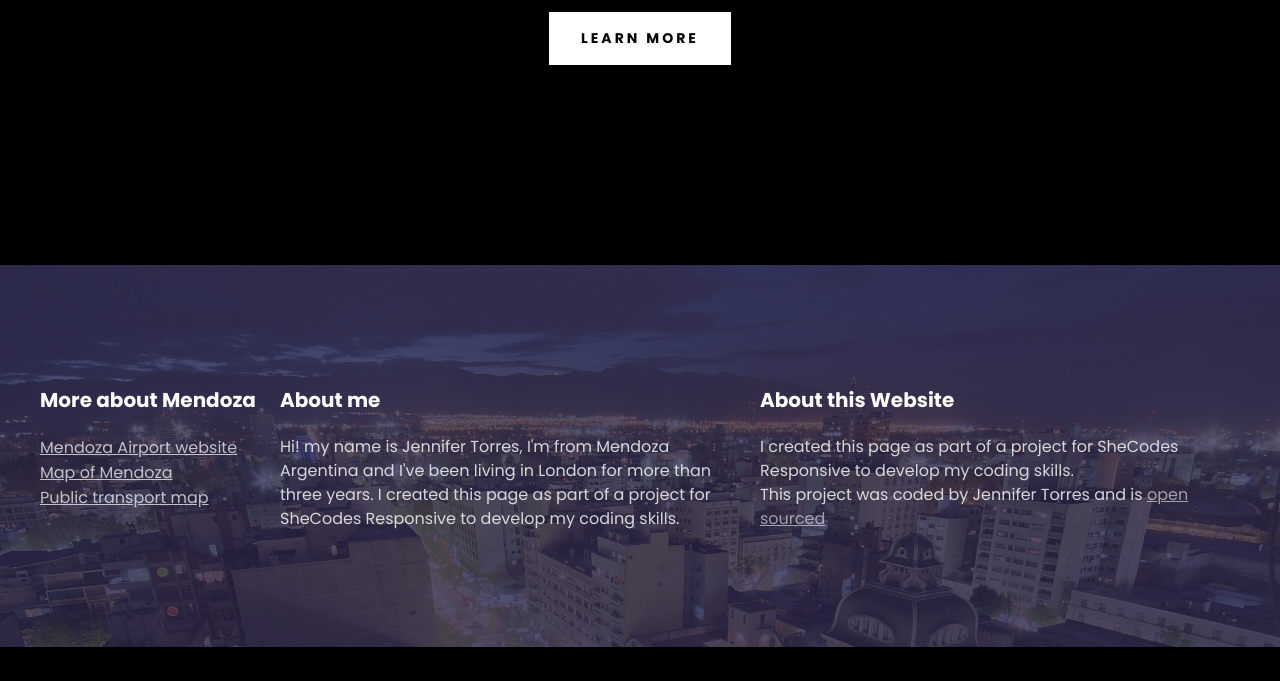
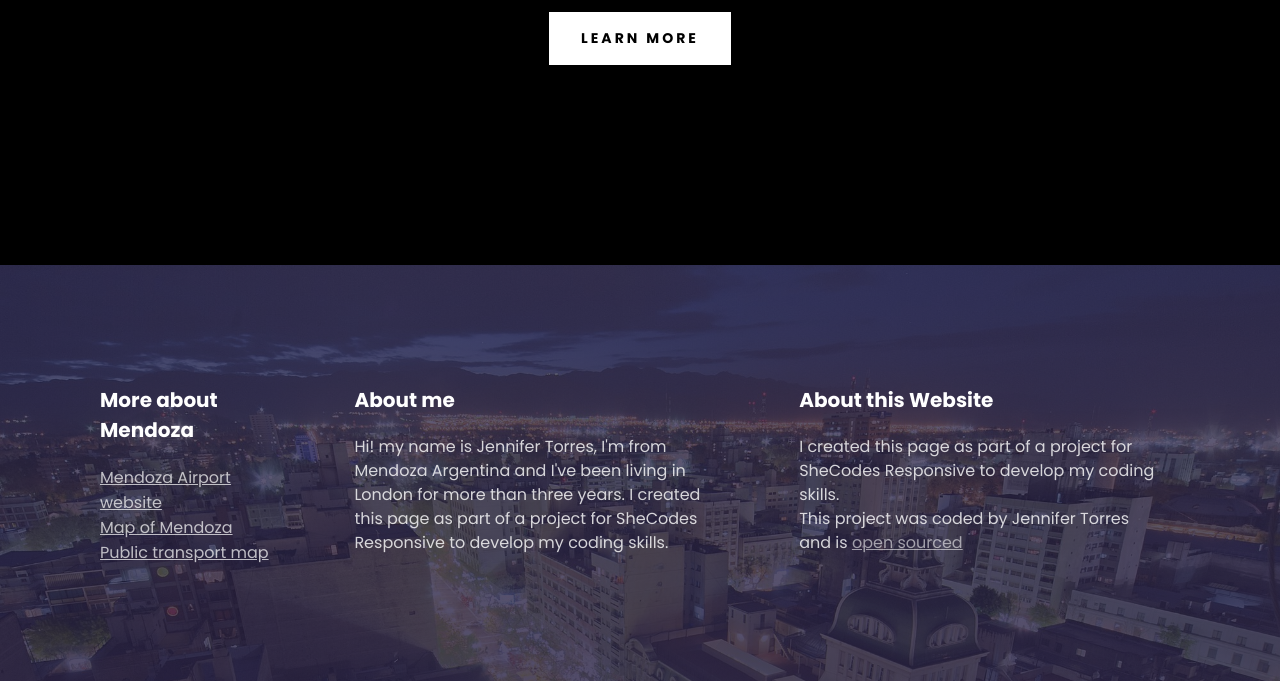
Before and after one commit to Jenn-Torres/Mendoza-travel-project, a plain HTML site: page index.html in a window 1280 px wide. Shown: the part 431-1112 px from the top of the page. Before the commit the page ends 1078 px from the top, so only its background shows below. Drawn offline with Linux system fonts and the light colour scheme.

Commit message:
Footer desktop improvement

```diff
--- a/src/styles.css
+++ b/src/styles.css
@@ -54,8 +54,8 @@ footer {
     url("../Images/MendozaCity.jpeg");
   background-repeat: no-repeat;
   background-size: cover;
-  padding: 100px 0;
 }
+
 footer h3 {
   font-weight: 700;
   font-size: 20px;
@@ -81,16 +81,17 @@ footer a {
   opacity: 0.7;
 }
 section {
-  max-width: 1200px;
+  max-width: 100%;
   margin: 0 auto;
+  padding: 100px;
 }
 
 .container {
-  max-width: 1200px;
   margin: 0 auto;
 }
 .grid {
   display: grid;
+  grid-gap: 64px;
   grid-template-columns: 1fr 2fr 2fr;
 }
 
```
